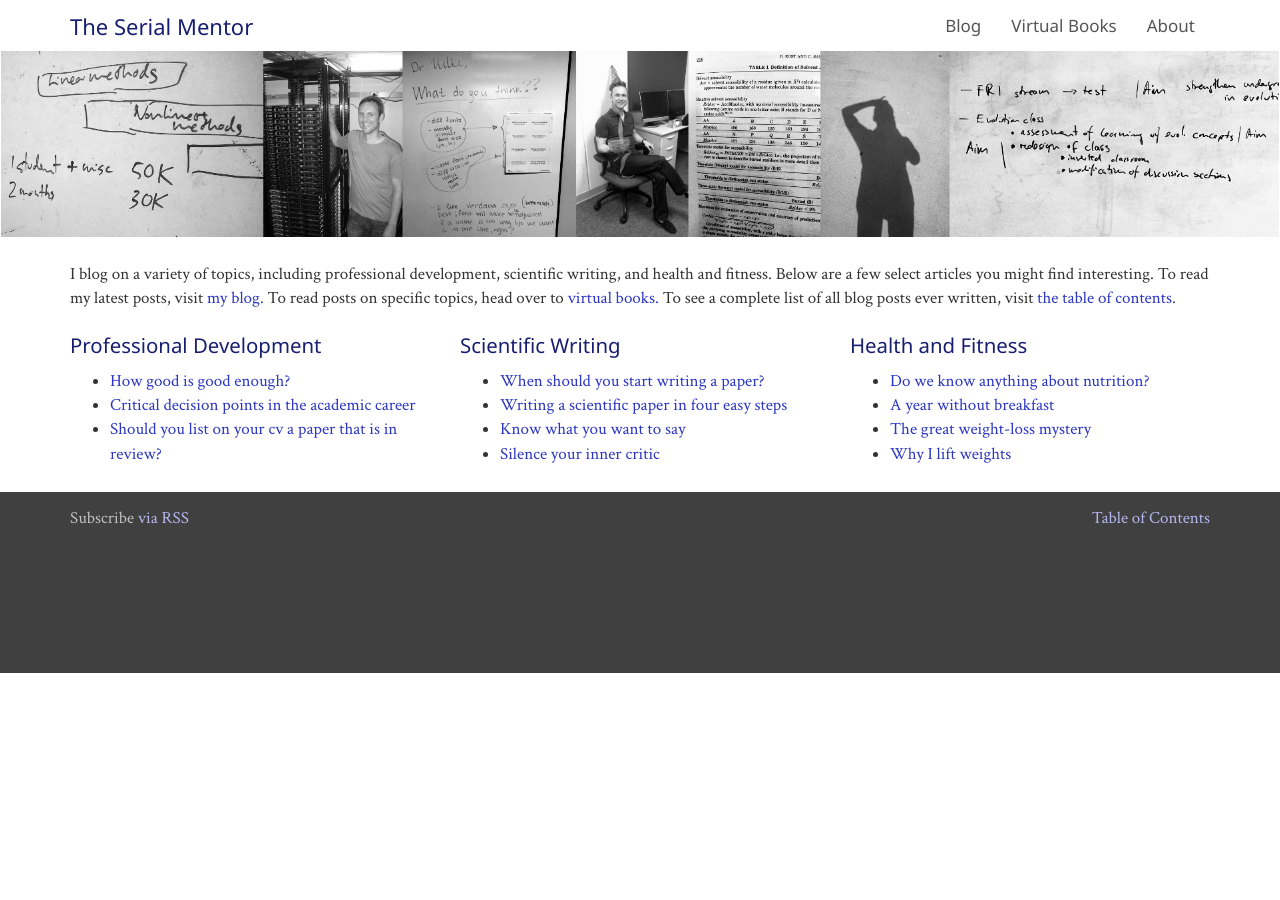
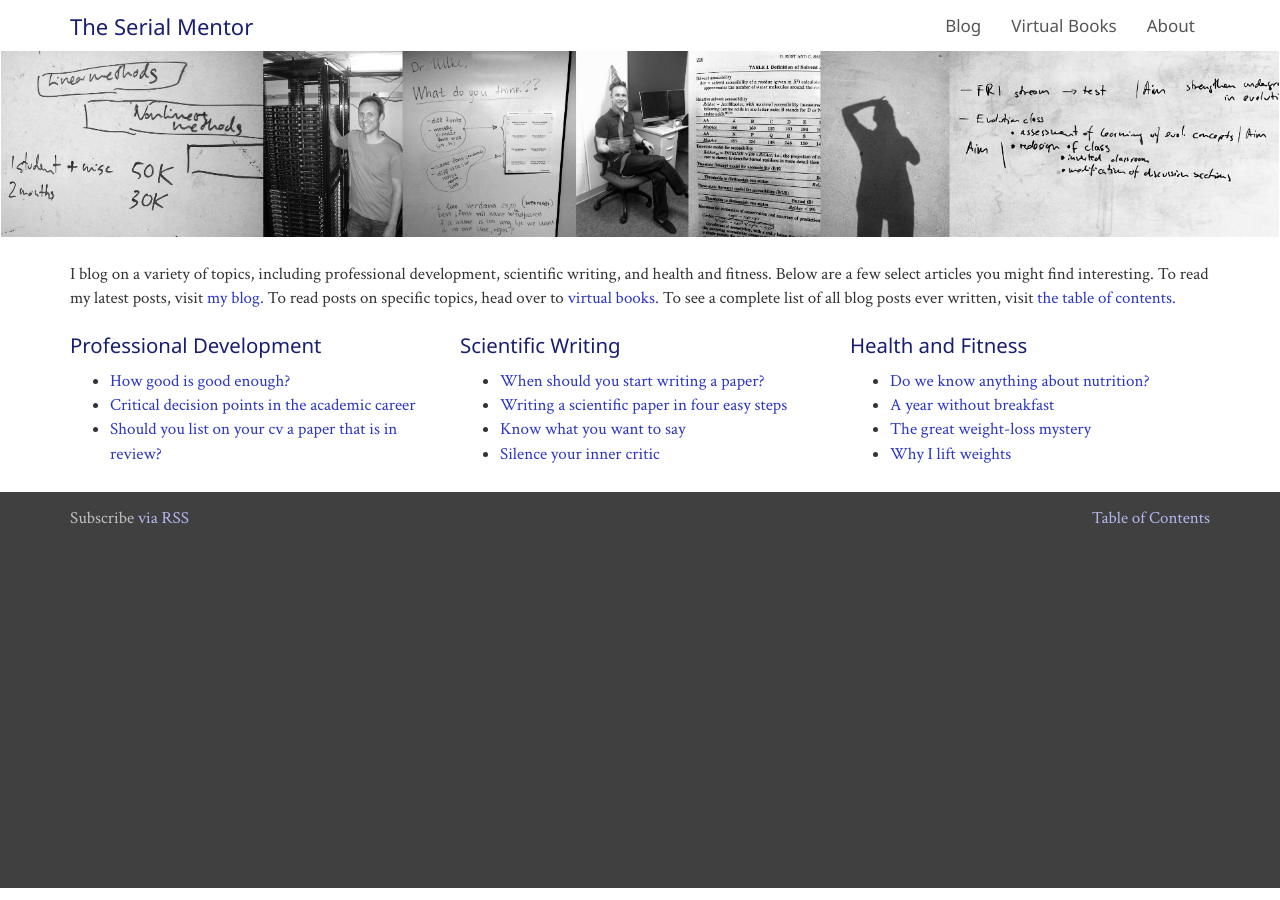
Before and after one commit to clauswilke/clauswilke.github.io.old, a Jekyll site: the page built from index.html, in a window 1280 px wide. Built offline with Jekyll 4.4.1, drawn with Linux system fonts in a browser that asks for light colours; nearby versions of some CDN libraries; some web fonts are replaced.

Commit message:
make footer longer.

```diff
--- a/assets/css/site.scss
+++ b/assets/css/site.scss
@@ -67,7 +67,7 @@ figure {
 footer {
     background-color: $footer-bg;
     color: $footer-text-color;
-    padding-bottom: 20ex;
+    padding-bottom: 50ex;
     padding-top: 2ex;
     margin-top: 2ex;
 
```
